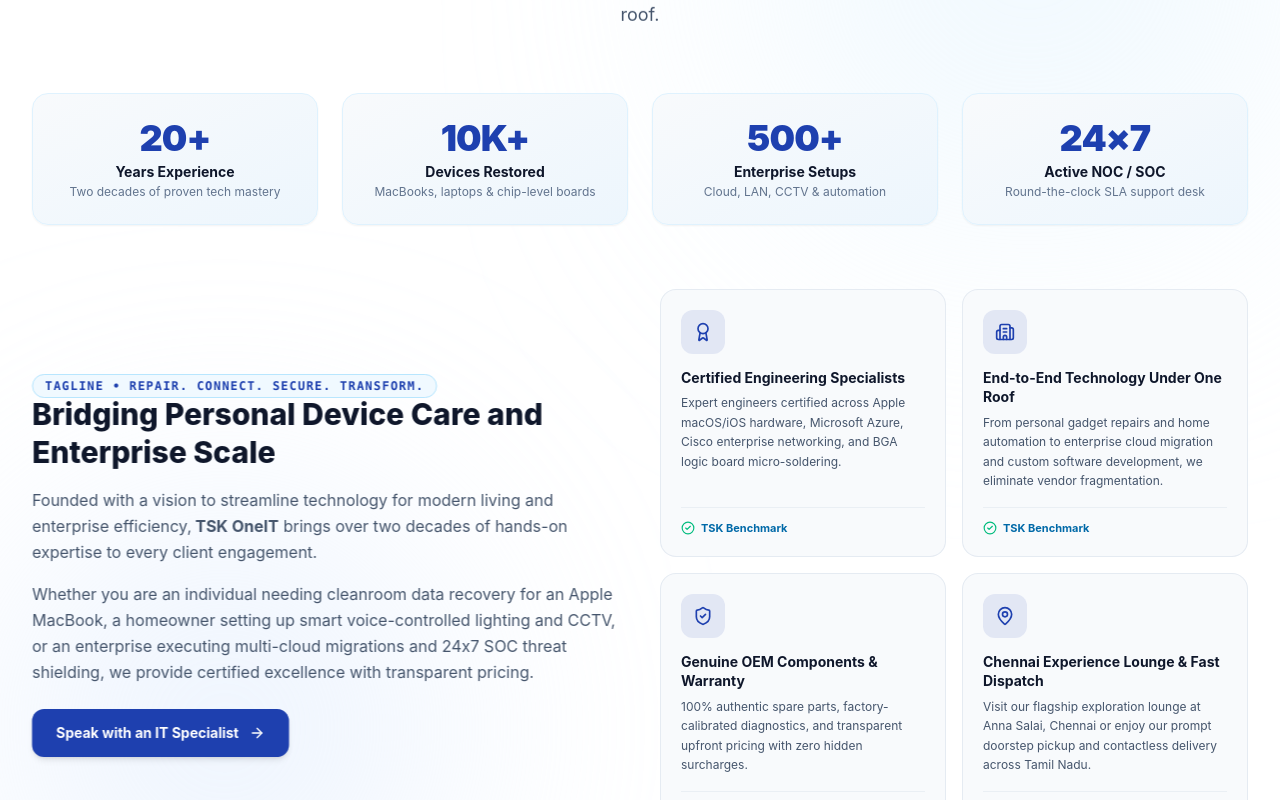
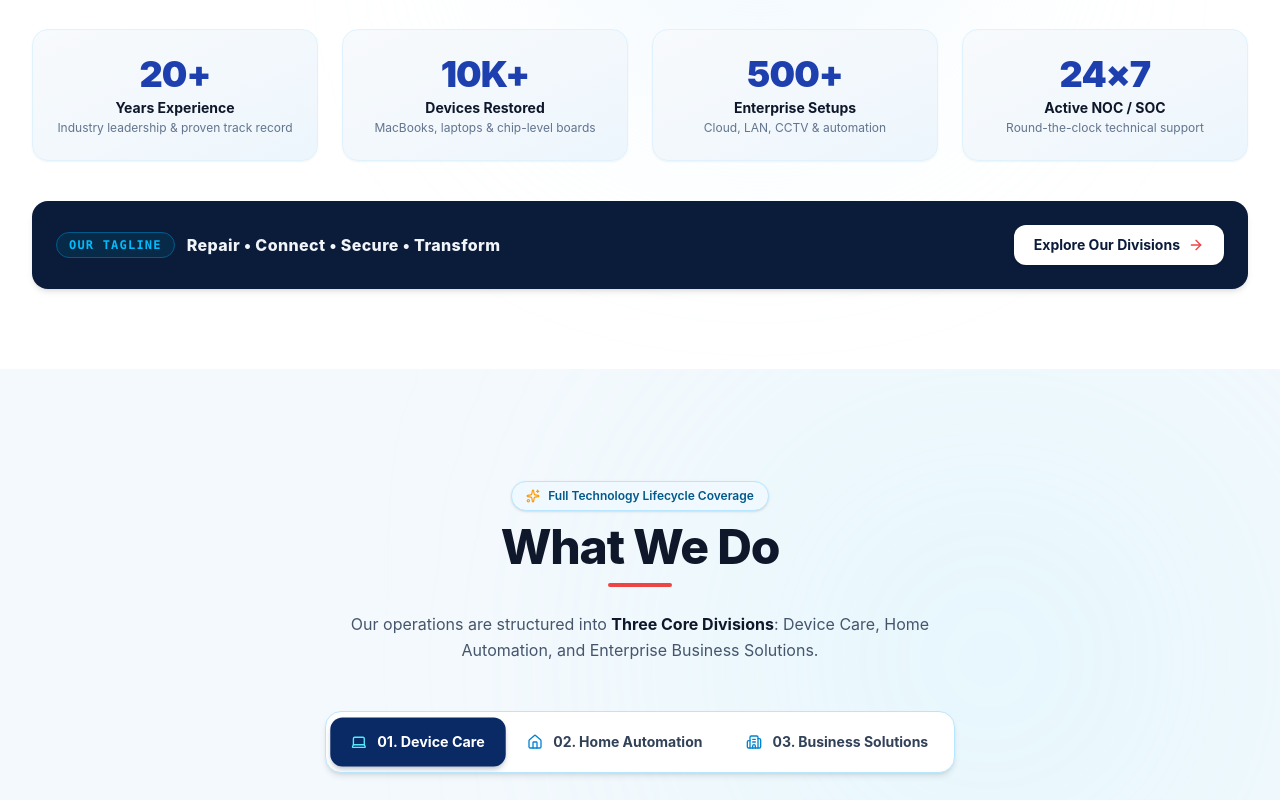
Before and after one commit to rentmanagement030/TSK_One_IT, a Next.js app: page / in a window 1280 px wide. Shown: the part 1620-2420 px from the top of the page. Built offline with nearby package versions, Linux system fonts and the light colour scheme.

Commit message:
Streamline Who We Are section with minimal, punchy text and clean tagline strip

```diff
--- a/components/WhoWeAre.tsx
+++ b/components/WhoWeAre.tsx
@@ -7,69 +7,38 @@
   Award,
   ShieldCheck,
   Sparkles,
-  CheckCircle2,
   ArrowRight,
-  Building2,
   Laptop,
   Home,
-  Cpu,
-  Clock,
-  MapPin,
-  Headphones
+  Building2,
+  Clock
 } from 'lucide-react';
 
 export default function WhoWeAre() {
   const stats = [
-    { value: '20+', label: 'Years Experience', sub: 'Two decades of proven tech mastery' },
+    { value: '20+', label: 'Years Experience', sub: 'Industry leadership & proven track record' },
     { value: '10K+', label: 'Devices Restored', sub: 'MacBooks, laptops & chip-level boards' },
     { value: '500+', label: 'Enterprise Setups', sub: 'Cloud, LAN, CCTV & automation' },
-    { value: '24×7', label: 'Active NOC / SOC', sub: 'Round-the-clock SLA support desk' },
-  ];
-
-  const highlights = [
-    {
-      title: 'Certified Engineering Specialists',
-      desc: 'Expert engineers certified across Apple macOS/iOS hardware, Microsoft Azure, Cisco enterprise networking, and BGA logic board micro-soldering.',
-      icon: Award,
-    },
-    {
-      title: 'End-to-End Technology Under One Roof',
-      desc: 'From personal gadget repairs and home automation to enterprise cloud migration and custom software development, we eliminate vendor fragmentation.',
-      icon: Building2,
-    },
-    {
-      title: 'Genuine OEM Components & Warranty',
-      desc: '100% authentic spare parts, factory-calibrated diagnostics, and transparent upfront pricing with zero hidden surcharges.',
-      icon: ShieldCheck,
-    },
-    {
-      title: 'Chennai Experience Lounge & Fast Dispatch',
-      desc: 'Visit our flagship exploration lounge at Anna Salai, Chennai or enjoy our prompt doorstep pickup and contactless delivery across Tamil Nadu.',
-      icon: MapPin,
-    },
+    { value: '24×7', label: 'Active NOC / SOC', sub: 'Round-the-clock technical support' },
   ];
 
   return (
     <section
       id="who-we-are"
       aria-labelledby="who-we-are-heading"
-      className="py-20 lg:py-28 bg-[#ffffff] text-[#0b1b3a] relative overflow-hidden"
+      className="py-16 lg:py-20 bg-[#ffffff] text-[#0b1b3a] relative overflow-hidden"
     >
-      {/* Background Subtle Luminous Tech Glows */}
+      {/* Background Subtle Tech Highlights */}
       <div
         aria-hidden="true"
-        className="pointer-events-none absolute top-0 right-0 w-[500px] h-[500px] rounded-full bg-sky-100/60 blur-[140px]"
-      />
-      <div
-        aria-hidden="true"
-        className="pointer-events-none absolute bottom-0 left-0 w-[450px] h-[450px] rounded-full bg-blue-100/50 blur-[130px]"
+        className="pointer-events-none absolute top-0 right-1/4 w-[400px] h-[400px] rounded-full bg-sky-100/50 blur-[120px]"
       />
 
       <div className="max-w-7xl mx-auto px-4 sm:px-6 lg:px-8 relative z-10">
 
-        {/* Top Header */}
+        {/* Clean, Minimal Header */}
         <ScrollReveal animation="fade-up">
-          <div className="text-center max-w-3xl mx-auto mb-16 space-y-3">
+          <div className="text-center max-w-2xl mx-auto mb-12 space-y-3">
             <div className="inline-flex items-center gap-2 px-3.5 py-1.5 rounded-full bg-sky-50 border border-sky-200 text-xs font-semibold text-sky-900 shadow-xs">
               <Sparkles className="size-3.5 text-amber-500" />
               <span>About TSK OneIT</span>
@@ -77,25 +46,25 @@
 
             <h2
               id="who-we-are-heading"
-              className="text-3xl sm:text-4xl lg:text-5xl font-extrabold tracking-tight text-[#0f172a]"
+              className="text-3xl sm:text-4xl font-extrabold tracking-tight text-[#0f172a]"
             >
               Who We Are
             </h2>
 
             {/* Signature Red Accent Bar */}
-            <div className="w-16 h-1 bg-[#ef4444] mx-auto mt-3 mb-6 rounded-full" />
+            <div className="w-14 h-1 bg-[#ef4444] mx-auto mt-2 mb-4 rounded-full" />
 
             <p className="text-slate-600 text-base sm:text-lg leading-relaxed font-normal">
               TSK OneIT is your <strong className="text-slate-900 font-bold">Trusted Technology Partner</strong>.
-              From personal devices to enterprise digital transformation, we deliver complete end-to-end technology solutions under one roof.
+              From personal devices to enterprise digital transformation, we provide complete end-to-end technology solutions under one roof.
             </p>
           </div>
         </ScrollReveal>
 
-        {/* 4-Stat Metric Cards Bar */}
+        {/* 4 Clean Metric & Value Cards */}
         <ScrollReveal animation="fade-up" delay={150}>
-          <div className="grid grid-cols-2 lg:grid-cols-4 gap-4 sm:gap-6 mb-16">
-            {stats.map((stat, idx) => (
+          <div className="grid grid-cols-2 lg:grid-cols-4 gap-4 sm:gap-6 mb-10">
+            {stats.map((stat) => (
               <div
                 key={stat.label}
                 className="p-6 rounded-2xl bg-gradient-to-br from-[#f8fafc] to-[#edf6fd] border border-sky-100 shadow-xs hover:shadow-md hover:border-sky-300 transition-all duration-300 text-center"
@@ -114,80 +83,27 @@
           </div>
         </ScrollReveal>
 
-        {/* 2-Column Overview: Story & Highlights Grid */}
-        <div className="grid grid-cols-1 lg:grid-cols-12 gap-10 items-center">
+        {/* Minimal Tagline Strip with Quick CTA */}
+        <ScrollReveal animation="fade-up" delay={250}>
+          <div className="flex flex-col sm:flex-row items-center justify-between gap-4 p-5 sm:p-6 rounded-2xl bg-[#0b1b3a] text-white shadow-md">
+            <div className="flex flex-col sm:flex-row items-center gap-3 text-center sm:text-left">
+              <span className="text-xs font-mono font-bold tracking-widest text-sky-400 uppercase bg-sky-950/80 px-3 py-1 rounded-full border border-sky-800">
+                Our Tagline
+              </span>
+              <span className="text-sm sm:text-base font-extrabold tracking-wide text-slate-100">
+                Repair &bull; Connect &bull; Secure &bull; Transform
+              </span>
+            </div>
 
-          {/* Left Column: Mission & Narrative Card */}
-          <div className="lg:col-span-6 space-y-6">
-            <ScrollReveal animation="slide-right">
-              <div className="space-y-4">
-                <span className="text-xs font-mono font-bold tracking-widest text-[#1e40af] uppercase bg-sky-50 px-3 py-1 rounded-full border border-sky-200">
-                  Tagline &bull; Repair. Connect. Secure. Transform.
-                </span>
-
-                <h3 className="text-2xl sm:text-3xl font-extrabold text-slate-900 leading-tight">
-                  Bridging Personal Device Care and Enterprise Scale
-                </h3>
-
-                <p className="text-sm sm:text-base text-slate-600 leading-relaxed">
-                  Founded with a vision to streamline technology for modern living and enterprise efficiency,
-                  <strong> TSK OneIT</strong> brings over two decades of hands-on expertise to every client engagement.
-                </p>
-
-                <p className="text-sm sm:text-base text-slate-600 leading-relaxed">
-                  Whether you are an individual needing cleanroom data recovery for an Apple MacBook, a homeowner setting up smart voice-controlled lighting and CCTV, or an enterprise executing multi-cloud migrations and 24x7 SOC threat shielding, we provide certified excellence with transparent pricing.
-                </p>
-
-                <div className="pt-2">
-                  <Link
-                    href="#contact"
-                    className="inline-flex items-center gap-2.5 px-6 py-3.5 rounded-xl bg-[#1e40af] hover:bg-[#1d4ed8] text-white font-bold text-sm shadow-md hover:shadow-lg hover:scale-105 active:scale-95 transition-all duration-200 group"
-                  >
-                    <span>Speak with an IT Specialist</span>
-                    <ArrowRight className="size-4 group-hover:translate-x-1 transition-transform" />
-                  </Link>
-                </div>
-              </div>
-            </ScrollReveal>
+            <Link
+              href="#divisions"
+              className="inline-flex items-center gap-2 px-5 py-2.5 rounded-xl bg-white hover:bg-slate-100 text-[#0b1b3a] font-bold text-xs sm:text-sm shadow hover:scale-105 active:scale-95 transition-all duration-200 shrink-0 group"
+            >
+              <span>Explore Our Divisions</span>
+              <ArrowRight className="size-4 text-[#ef4444] group-hover:translate-x-1 transition-transform" />
+            </Link>
           </div>
-
-          {/* Right Column: 4 Core Capabilities */}
-          <div className="lg:col-span-6">
-            <ScrollReveal animation="slide-left" delay={150}>
-              <div className="grid grid-cols-1 sm:grid-cols-2 gap-4">
-                {highlights.map((h) => {
-                  const Icon = h.icon;
-                  return (
-                    <div
-                      key={h.title}
-                      className="p-5 rounded-2xl bg-[#f8fafc] border border-slate-200/80 hover:bg-white hover:border-sky-300 hover:shadow-md transition-all duration-300 flex flex-col justify-between"
-                    >
-                      <div>
-                        <div className="size-11 rounded-xl bg-[#1e40af]/10 text-[#1e40af] flex items-center justify-center mb-3.5">
-                          <Icon className="size-5" />
-                        </div>
-
-                        <h4 className="text-sm font-bold text-slate-900 mb-1.5 leading-snug">
-                          {h.title}
-                        </h4>
-
-                        <p className="text-xs text-slate-600 leading-relaxed">
-                          {h.desc}
-                        </p>
-                      </div>
-
-                      <div className="mt-4 pt-3 border-t border-slate-200/60 flex items-center gap-1.5 text-[11px] font-bold text-sky-700">
-                        <CheckCircle2 className="size-3.5 text-emerald-500" />
-                        <span>TSK Benchmark</span>
-                      </div>
-                    </div>
-                  );
-                })}
-              </div>
-            </ScrollReveal>
-          </div>
-
-        </div>
+        </ScrollReveal>
 
       </div>
     </section>
```
